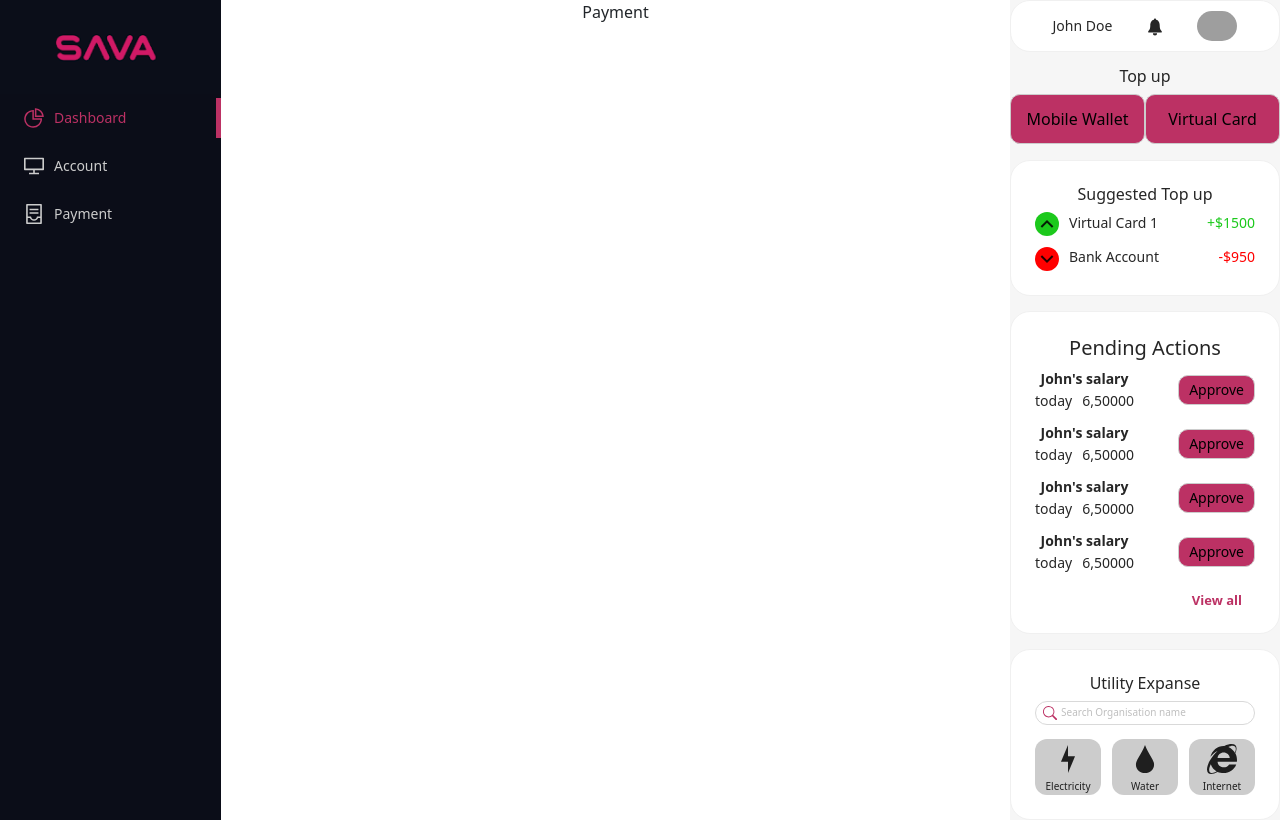
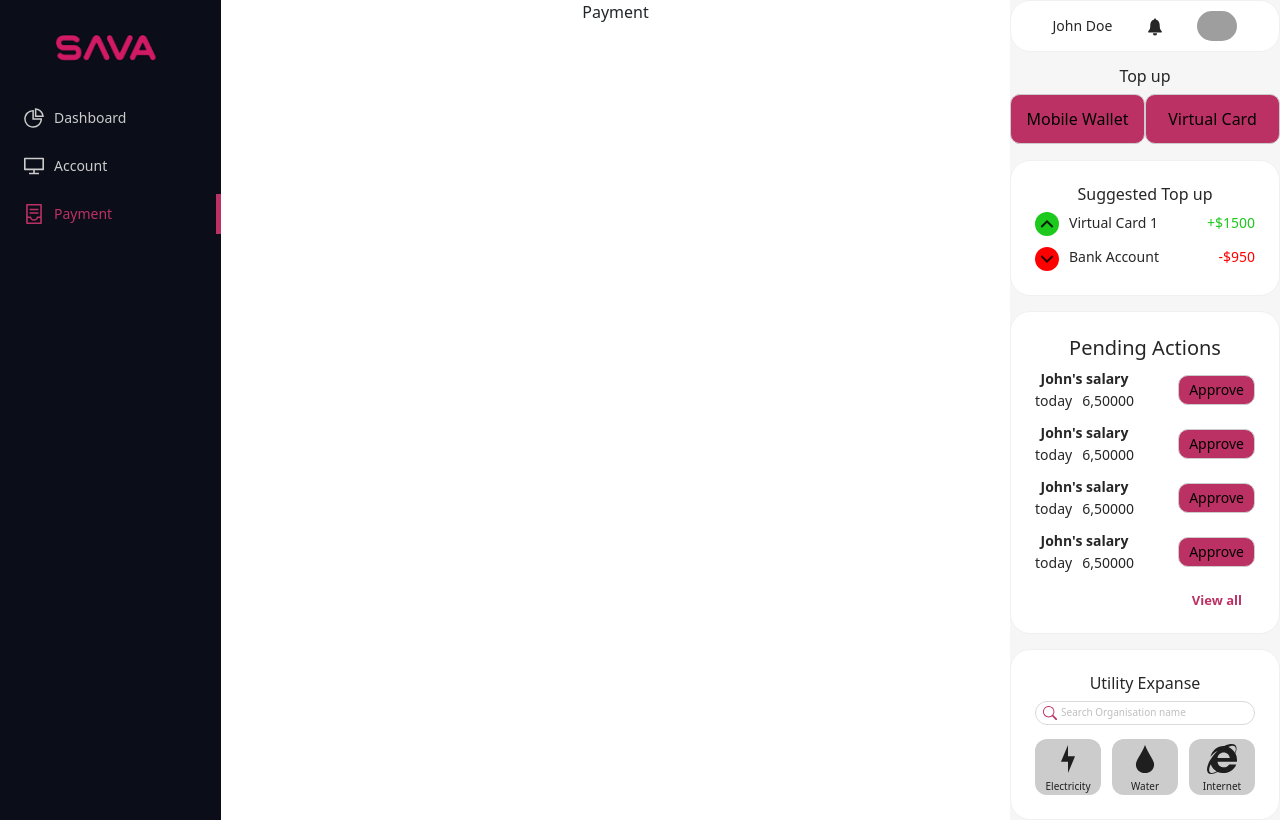
Before and after one commit to Ruja159/Dashboard, a React (Create React App) app: page /payment in a window 1280 px wide. Built offline with nearby package versions, Linux system fonts and the light colour scheme; grey boxes are pictures that could not be loaded.

Commit message:
routing fixed

```diff
--- a/src/components/navbar/Navbar.tsx
+++ b/src/components/navbar/Navbar.tsx
@@ -1,6 +1,6 @@
 import React, { useState } from 'react'
 import { Menu, Button } from 'antd';
-import {Link} from 'react-router-dom'
+import {Link,useLocation} from 'react-router-dom'
 import {
     MenuUnfoldOutlined,
     MenuFoldOutlined,
@@ -14,11 +14,16 @@ const Navbar: React.FC = () => {
     const { SubMenu } = Menu;
     const [collapsed, setCollapsed] = useState(false);
 
+    const itemKey = useLocation();
+
+    if(itemKey.pathname == '/') {
+        itemKey.pathname = '/dashboard'
+    }
     return (
         <div style={{ background: '#0b0d18', textAlign: 'center'}}>
             <img src={logo} alt="logo"/>
             <Menu
-                defaultSelectedKeys={['1']}
+                defaultSelectedKeys={[itemKey.pathname]}
                 defaultOpenKeys={['sub1']}
                 mode="inline"
                 theme="dark"
@@ -27,13 +32,13 @@ const Navbar: React.FC = () => {
                 {/*<Button type="primary" onClick={() => setCollapsed(!collapsed)} style={{ marginBottom: 16 }}>*/}
                 {/*    {React.createElement(collapsed ? MenuUnfoldOutlined : MenuFoldOutlined)}*/}
                 {/*</Button>*/}
-                <Menu.Item key="1" icon={<PieChartOutlined />}>
+                <Menu.Item key="/dashboard" icon={<PieChartOutlined />}>
                     <Link to={{ pathname: "/dashboard",}}>Dashboard</Link>
                 </Menu.Item>
-                <Menu.Item key="2" icon={<DesktopOutlined />}>
+                <Menu.Item key="/account" icon={<DesktopOutlined />}>
                     <Link to={{ pathname: "/account",}}>Account</Link>
                 </Menu.Item>
-                <Menu.Item key="3" icon={<ContainerOutlined />}>
+                <Menu.Item key="/payment" icon={<ContainerOutlined />}>
                     <Link to={{ pathname: "/payment",}}>Payment</Link>
                 </Menu.Item>
 
```
